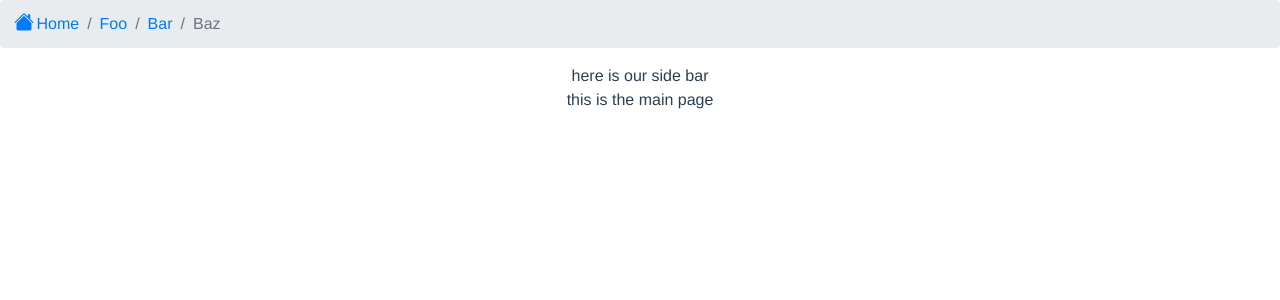
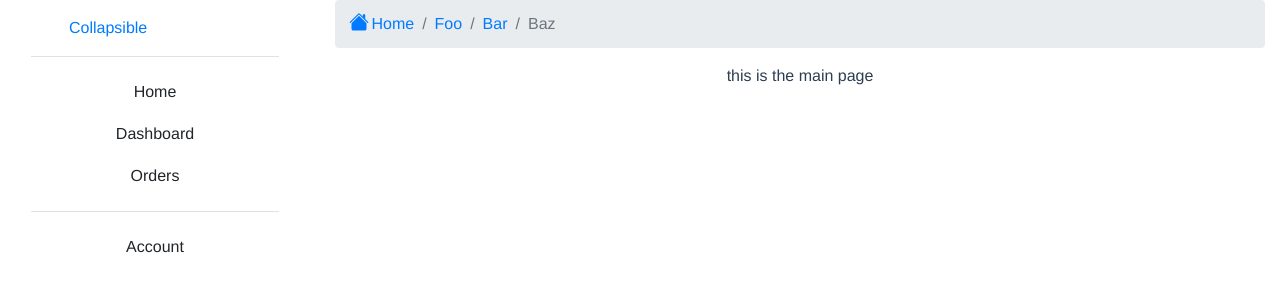
Before and after one commit to Koffer0-0/InovaAdmin, a Vue app: page / in a window 1280 px wide. Shown: the top 300 px of the page. Built offline with nearby package versions, Linux system fonts and the light colour scheme.

Commit message:
make grid for side bar navigation and main content

```diff
--- a/package.json
+++ b/package.json
@@ -24,8 +24,11 @@
     "eslint": "^7.32.0",
     "eslint-plugin-vue": "^8.0.3",
     "node-sass": "^8.0.0",
+    "sass": "~1.32.0",
     "sass-loader": "^13.2.0",
-    "vue-template-compiler": "^2.6.14"
+    "vue-cli-plugin-vuetify": "~2.5.8",
+    "vue-template-compiler": "^2.6.14",
+    "vuetify-loader": "^1.7.0"
   },
   "eslintConfig": {
     "root": true,
--- a/public/index.html
+++ b/public/index.html
@@ -1,16 +1,20 @@
 <!DOCTYPE html>
-<html lang="">
+<html lang="en">
   <head>
     <meta charset="utf-8">
     <meta http-equiv="X-UA-Compatible" content="IE=edge">
     <meta name="viewport" content="width=device-width,initial-scale=1.0">
     <link rel="icon" href="<%= BASE_URL %>favicon.ico">
     <title><%= htmlWebpackPlugin.options.title %></title>
+    <link rel="stylesheet" href="https://fonts.googleapis.com/css?family=Roboto:100,300,400,500,700,900">
+    <link rel="stylesheet" href="https://cdn.jsdelivr.net/npm/@mdi/font@latest/css/materialdesignicons.min.css">
+      <script src="https://cdn.tailwindcss.com"></script>
   </head>
   <body>
     <noscript>
       <strong>We're sorry but <%= htmlWebpackPlugin.options.title %> doesn't work properly without JavaScript enabled. Please enable it to continue.</strong>
     </noscript>
+
     <div id="app"></div>
     <!-- built files will be auto injected -->
   </body>
--- a/src/App.vue
+++ b/src/App.vue
@@ -1,13 +1,16 @@
 <template>
   <div id="app">
-    <Breadcrumb>
-
-    </Breadcrumb>
-    <SideBar>
-
-    </SideBar>
-    <router-view>
-    </router-view>
+    <b-container fluid>
+      <div class="row">
+        <div class="col-md-3">
+          <SideBar></SideBar>
+        </div>
+        <div class="col-md-9">
+          <Breadcrumb></Breadcrumb>
+          <router-view></router-view>
+        </div>
+      </div>
+    </b-container>
   </div>
 </template>
 
--- a/src/components/SideBar.vue
+++ b/src/components/SideBar.vue
@@ -1,6 +1,65 @@
 <template>
   <div class="sidebar">
-    here is our side bar
+    <div class="flex-shrink-0 p-3 bg-white" style="width: 280px;">
+      <a href="/" class="d-flex align-items-center pb-3 mb-3 link-dark text-decoration-none border-bottom">
+        <svg class="bi me-2" width="30" height="24"><use xlink:href="#bootstrap"></use></svg>
+        <span class="fs-5 fw-semibold">Collapsible</span>
+      </a>
+      <ul class="list-unstyled ps-0">
+        <li class="mb-1">
+          <button class="btn btn-toggle align-items-center rounded collapsed" data-bs-toggle="collapse" data-bs-target="#home-collapse" aria-expanded="false">
+            Home
+          </button>
+          <div class="collapse" id="home-collapse" style="">
+            <ul class="btn-toggle-nav list-unstyled fw-normal pb-1 small">
+              <li><a href="#" class="link-dark rounded">Overview</a></li>
+              <li><a href="#" class="link-dark rounded">Updates</a></li>
+              <li><a href="#" class="link-dark rounded">Reports</a></li>
+            </ul>
+          </div>
+        </li>
+        <li class="mb-1">
+          <button class="btn btn-toggle align-items-center rounded collapsed" data-bs-toggle="collapse" data-bs-target="#dashboard-collapse" aria-expanded="false">
+            Dashboard
+          </button>
+          <div class="collapse" id="dashboard-collapse" style="">
+            <ul class="btn-toggle-nav list-unstyled fw-normal pb-1 small">
+              <li><a href="#" class="link-dark rounded">Overview</a></li>
+              <li><a href="#" class="link-dark rounded">Weekly</a></li>
+              <li><a href="#" class="link-dark rounded">Monthly</a></li>
+              <li><a href="#" class="link-dark rounded">Annually</a></li>
+            </ul>
+          </div>
+        </li>
+        <li class="mb-1">
+          <button class="btn btn-toggle align-items-center rounded collapsed" data-bs-toggle="collapse" data-bs-target="#orders-collapse" aria-expanded="false">
+            Orders
+          </button>
+          <div class="collapse" id="orders-collapse" style="">
+            <ul class="btn-toggle-nav list-unstyled fw-normal pb-1 small">
+              <li><a href="#" class="link-dark rounded">New</a></li>
+              <li><a href="#" class="link-dark rounded">Processed</a></li>
+              <li><a href="#" class="link-dark rounded">Shipped</a></li>
+              <li><a href="#" class="link-dark rounded">Returned</a></li>
+            </ul>
+          </div>
+        </li>
+        <li class="border-top my-3"></li>
+        <li class="mb-1">
+          <button class="btn btn-toggle align-items-center rounded" data-bs-toggle="collapse" data-bs-target="#account-collapse" aria-expanded="true">
+            Account
+          </button>
+          <div class="collapse show" id="account-collapse" style="">
+            <ul class="btn-toggle-nav list-unstyled fw-normal pb-1 small">
+              <li><a href="#" class="link-dark rounded">New...</a></li>
+              <li><a href="#" class="link-dark rounded">Profile</a></li>
+              <li><a href="#" class="link-dark rounded">Settings</a></li>
+              <li><a href="#" class="link-dark rounded">Sign out</a></li>
+            </ul>
+          </div>
+        </li>
+      </ul>
+    </div>
   </div>
 </template>
 
--- a/src/main.js
+++ b/src/main.js
@@ -6,8 +6,6 @@ import router from "@/router/router";
 import 'bootstrap/dist/css/bootstrap.css'
 import 'bootstrap-vue/dist/bootstrap-vue.css'
 import BootstrapVue, {IconsPlugin} from "bootstrap-vue";
-
-
 // Make BootstrapVue available throughout your project
 Vue.use(BootstrapVue)
 // Optionally install the BootstrapVue icon components plugin
--- a/src/pages/Labs.vue
+++ b/src/pages/Labs.vue
@@ -1,4 +1,5 @@
 <template>
+  <h1>this is labs page</h1>
 
 </template>
 
--- a/src/pages/Lectures.vue
+++ b/src/pages/Lectures.vue
@@ -1,5 +1,5 @@
 <template>
-
+  <h1>this is lectures page</h1>
 </template>
 
 <script>
--- a/src/pages/Main.vue
+++ b/src/pages/Main.vue
@@ -1,5 +1,7 @@
 <template>
-  <div>this is the main page</div>
+  <div>this is the main page
+    <router-view></router-view>
+  </div>
 </template>
 
 <script>
--- a/src/pages/StockImages.vue
+++ b/src/pages/StockImages.vue
@@ -1,5 +1,5 @@
 <template>
-
+  <h1>this is stock images page</h1>
 </template>
 
 <script>
--- a/src/pages/TemplateConfiguration.vue
+++ b/src/pages/TemplateConfiguration.vue
@@ -1,4 +1,5 @@
 <template>
+  <h1>this is template configuration page</h1>
 
 </template>
 
--- a/vue.config.js
+++ /dev/null
@@ -1,4 +0,0 @@
-const { defineConfig } = require('@vue/cli-service')
-module.exports = defineConfig({
-  transpileDependencies: true
-})
```
Also changed, not shown: src/assets/logo.png (deleted), 1 other file (tests, documents, lock files or other folders).
